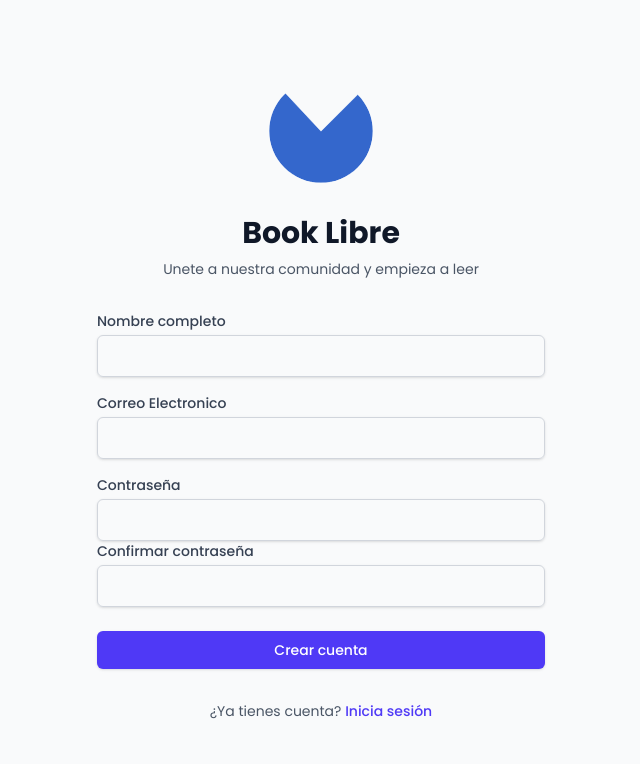
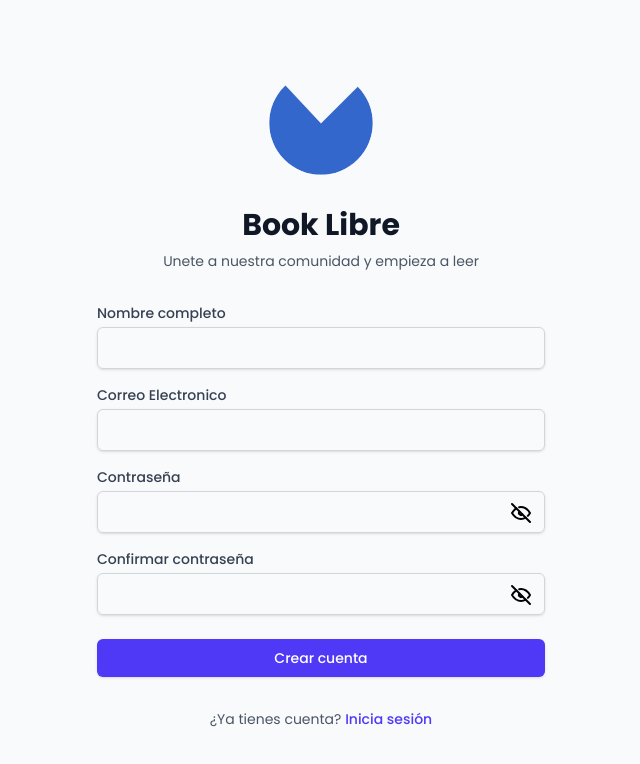
Before and after one commit to Maxi-Andres/booklibre-frontend, a React (Vite) app: page /registrarse in a window 1280 px wide. Shown: the top 764 px of the page, without its empty margins (319-959 px from the left). Built offline with nearby package versions, Linux system fonts and the light colour scheme; no server answers.

Commit message:
visibility icon for passwords!

```diff
--- /dev/null
+++ b/src/components/VisibilityIcon.tsx
@@ -0,0 +1,17 @@
+import { IconEye, IconEyeOff } from '@tabler/icons-react';
+
+const VisibilityIcon = ({ visibilityTipe, setVisibilityTipe }: { visibilityTipe: string; setVisibilityTipe: React.Dispatch<React.SetStateAction<string>> }) => {
+  return (
+    <div className='pointer-events-none relative -mt-10 mr-3 flex h-10 items-center justify-end'>
+    {visibilityTipe === "password" ? (
+    <IconEyeOff stroke={2} onClick={() => setVisibilityTipe("text")}
+    className='pointer-events-auto cursor-pointer' />
+    ) : (
+    <IconEye stroke={2} onClick={() => setVisibilityTipe("password")}
+    className='pointer-events-auto cursor-pointer' />
+    )}
+    </div>
+  )
+}
+
+export default VisibilityIcon
--- a/src/pages/Login.tsx
+++ b/src/pages/Login.tsx
@@ -10,6 +10,7 @@ import { InputField } from "@/components/InputField"
 import { useAuth, type AuthUser } from "@/context/AuthContext"
 import { showToast } from "@/utils/toast"
 import { useOnInit } from "@/hooks/UseOnInit"
+import VisibilityIcon from "@/components/VisibilityIcon"
 
 export const Login = () => {
   const navigate = useNavigate()
@@ -21,6 +22,7 @@ export const Login = () => {
 
   const [errors, setErrors] = useState<Array<ValidationMessage>>([])
   const [rememberMe, setRememberMe] = useState(false)
+  const [visibilityType, setVisibilityType] = useState("password")
 
   const handleSubmit = async (ev: React.SubmitEvent<HTMLFormElement>) => {
     ev.preventDefault()
@@ -111,10 +113,11 @@ export const Login = () => {
               <InputField
                 label="Password"
                 id="password"
-                type="password"
+                type={visibilityType}
                 value={user.password}
                 onChange={(e) => update("password", e.target.value)}
               />
+              <VisibilityIcon visibilityTipe={visibilityType} setVisibilityTipe={setVisibilityType} />
               <ValidationField field="password" errors={errors} />
             </div>
           </div>
--- a/src/pages/Register.tsx
+++ b/src/pages/Register.tsx
@@ -8,6 +8,8 @@ import { userService } from "@/services/UserService"
 import { getErrorMessage } from "@/validation/errorHandler"
 import { InputField } from "@/components/InputField"
 import { showToast } from "@/utils/toast"
+import { vi } from "vitest"
+import VisibilityIcon from "@/components/VisibilityIcon"
 
 export const Register = () => {
   const navigate = useNavigate()
@@ -18,6 +20,7 @@ export const Register = () => {
     passwordRetry: "",
   })
   const [errors, setErrors] = useState<Array<ValidationMessage>>([])
+  const [visibilityType, setVisibilityType] = useState("password")
 
   const handleSubmit = async (ev: React.SubmitEvent<HTMLFormElement>) => {
     ev.preventDefault()
@@ -111,25 +114,27 @@ export const Register = () => {
               <InputField
                 label="Contraseña"
                 id="password"
-                type="password"
+                type={visibilityType}
                 required
                 value={user.password}
                 onChange={(e) => update("password", e.target.value)}
               />
+              <VisibilityIcon visibilityTipe={visibilityType} setVisibilityTipe={setVisibilityType} />
               <ValidationField field="password" errors={errors} />
+            </div>
 
             {/* Password retry */}
             <div>
               <InputField
                 label="Confirmar contraseña"
                 id="password-retry"
-                  type="password"
+                type={visibilityType}
                 required
                 value={user.passwordRetry}
                 onChange={(e) => update("passwordRetry", e.target.value)}
               />
+              <VisibilityIcon visibilityTipe={visibilityType} setVisibilityTipe={setVisibilityType} />
               <ValidationField field="password" errors={errors} />
-              </div>
             </div>
           </div>
 
```
Lines whose indentation alone changed are shown as unchanged.
